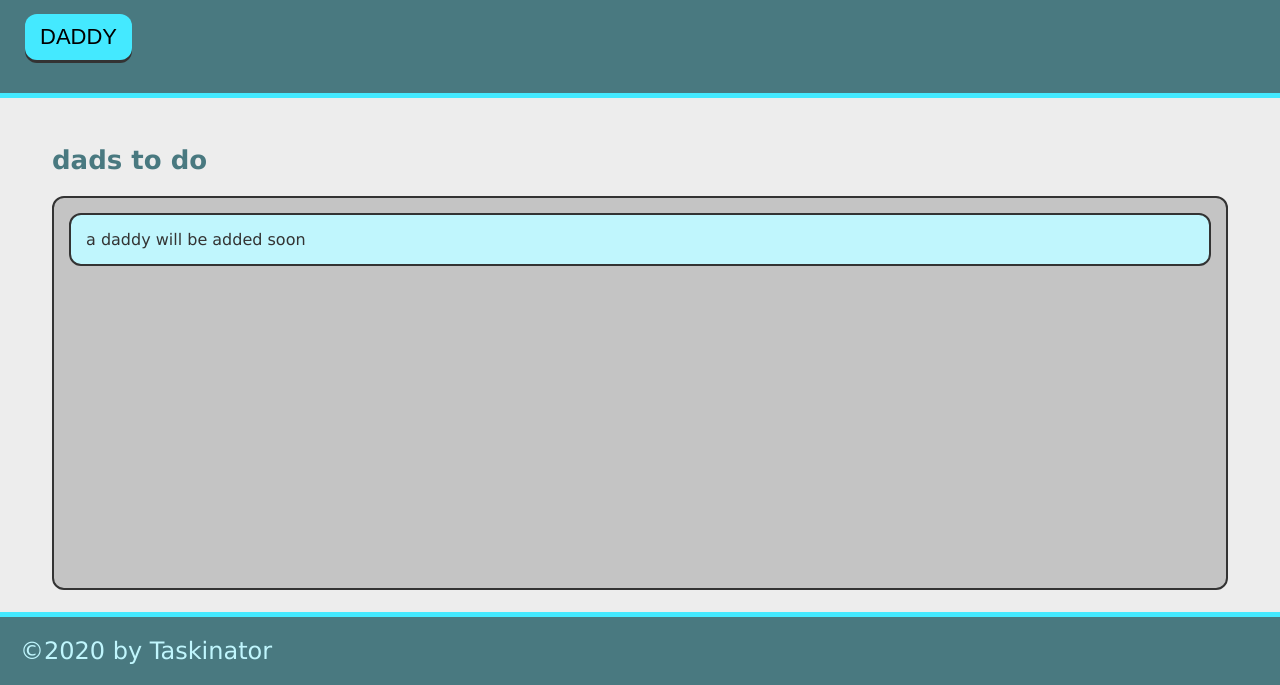
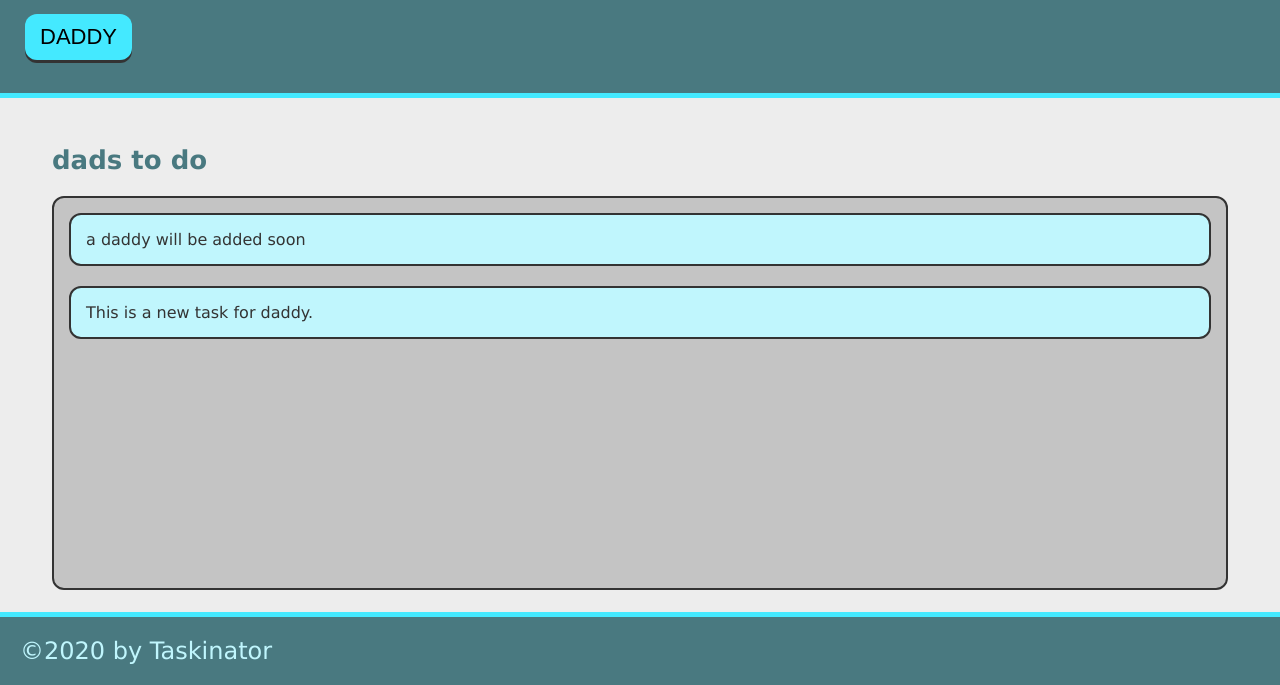
Before and after one commit to neyneyalldayday/SomeWebApi, a plain HTML site: page index.html in a window 1280 px wide. Both pictures are taken after a click on the button "DADDY". Shown: the part 115-800 px from the top of the page. Drawn offline with Linux system fonts and the light colour scheme.

Commit message:
added some fuctionality

```diff
--- a/assets/js/script.js
+++ b/assets/js/script.js
@@ -0,0 +1,11 @@
+var buttonEl = document.querySelector("#save-task");
+var tasksToDoEl = document.querySelector("#tasks-to-do");
+
+var createTaskHandler = function() {
+    var listItemEl = document.createElement("li");
+    listItemEl.className = "task-item";
+    listItemEl.textContent = "This is a new task for daddy.";
+    tasksToDoEl.appendChild(listItemEl);
+}
+
+buttonEl.addEventListener("click", createTaskHandler);
--- a/index.html
+++ b/index.html
@@ -13,12 +13,12 @@
     <header>
         <h1 class="page-title">TaskDaddy</h1>
         <p>Click DADDY below to add a new task!!!</p>
-        <button class="btn">DADDY</button>
+        <button class="btn" id="save-task">DADDY</button>
     </header>
     <main class="page-content">
         <section class="task-list-wrapper">
             <h2 class="list-title">dads to do</h2>
-            <ul class="task-list">
+            <ul class="task-list" id="tasks-to-do">
                 <li class="task-item">a daddy will be added soon</li>
             </ul>
         </section>
```
